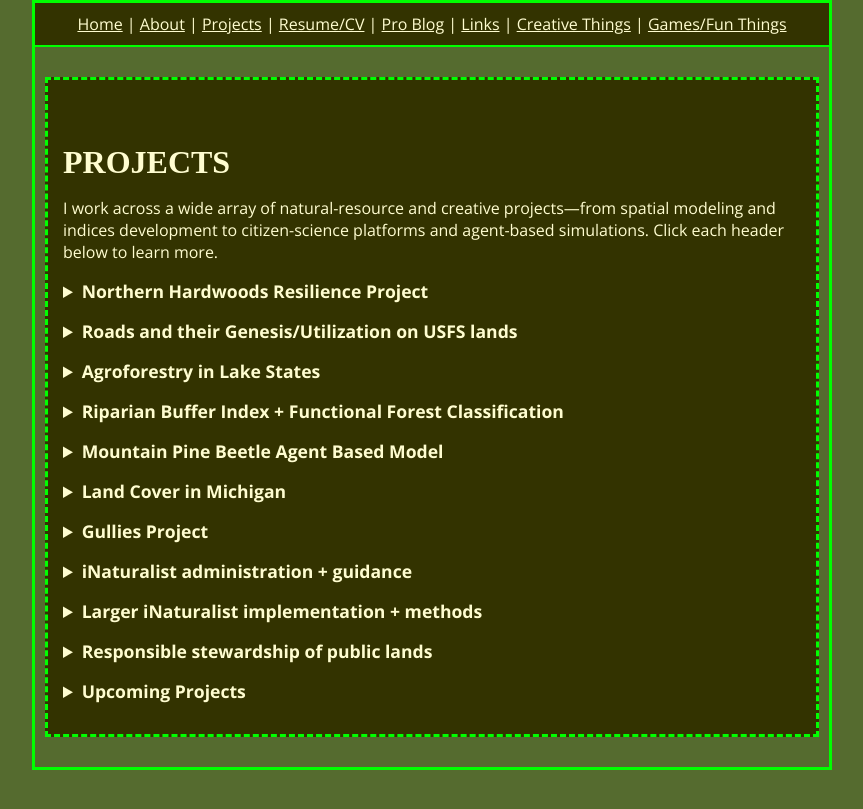
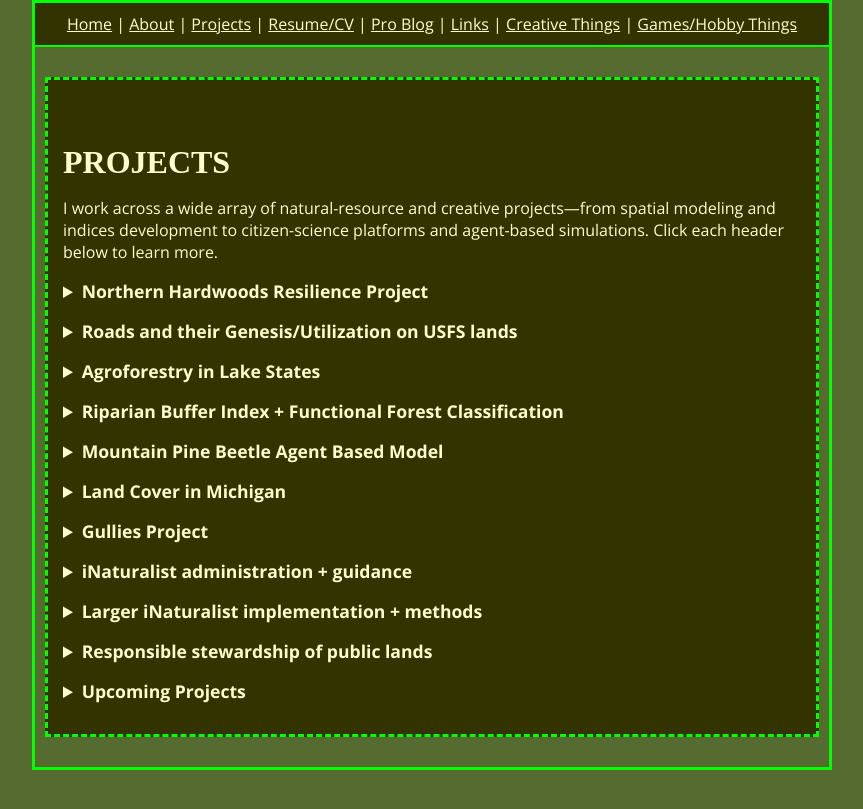
Before and after one commit to MtnTheMan/mtntheman.github.io, a Jekyll site: the page projects.html, which Jekyll copies as it is, in a window 1280 px wide. Shown: the top 809 px of the page, without its empty margins (208-1071 px from the left). Built offline with Jekyll 4.4.1, drawn with Linux system fonts in a browser that asks for light colours; some web fonts are replaced.

Commit message:
Fun to hobby

```diff
--- a/index.html
+++ b/index.html
@@ -93,7 +93,7 @@
             href="https://www.cochetopa.co"
             target="_blank"
             rel="noopener noreferrer"
-            >Games/Fun Things</a
+            >Games/Hobby Things</a
           >
         </td>
       </tr>
--- a/projects.html
+++ b/projects.html
@@ -102,7 +102,7 @@
             >Creative Things</a
           > |
           <a href="https://www.cochetopa.co" target="_blank" rel="noopener noreferrer"
-            >Games/Fun Things</a
+            >Games/Hobby Things</a
           >
         </td>
       </tr>
--- a/resume.html
+++ b/resume.html
@@ -93,7 +93,7 @@
             href="https://www.cochetopa.co"
             target="_blank"
             rel="noopener noreferrer"
-            >Games/Fun Things</a
+            >Games/Hobby Things</a
           >
         </td>
       </tr>
```
